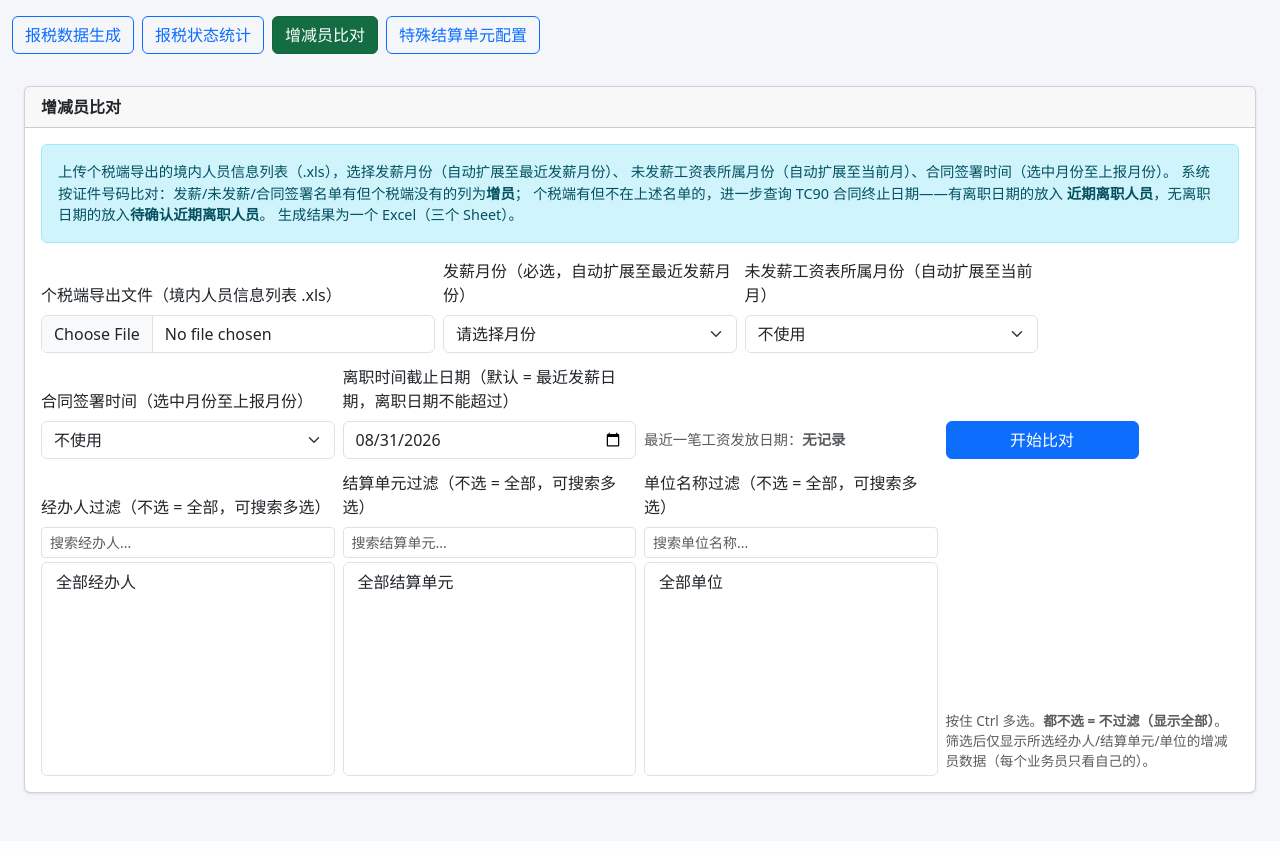
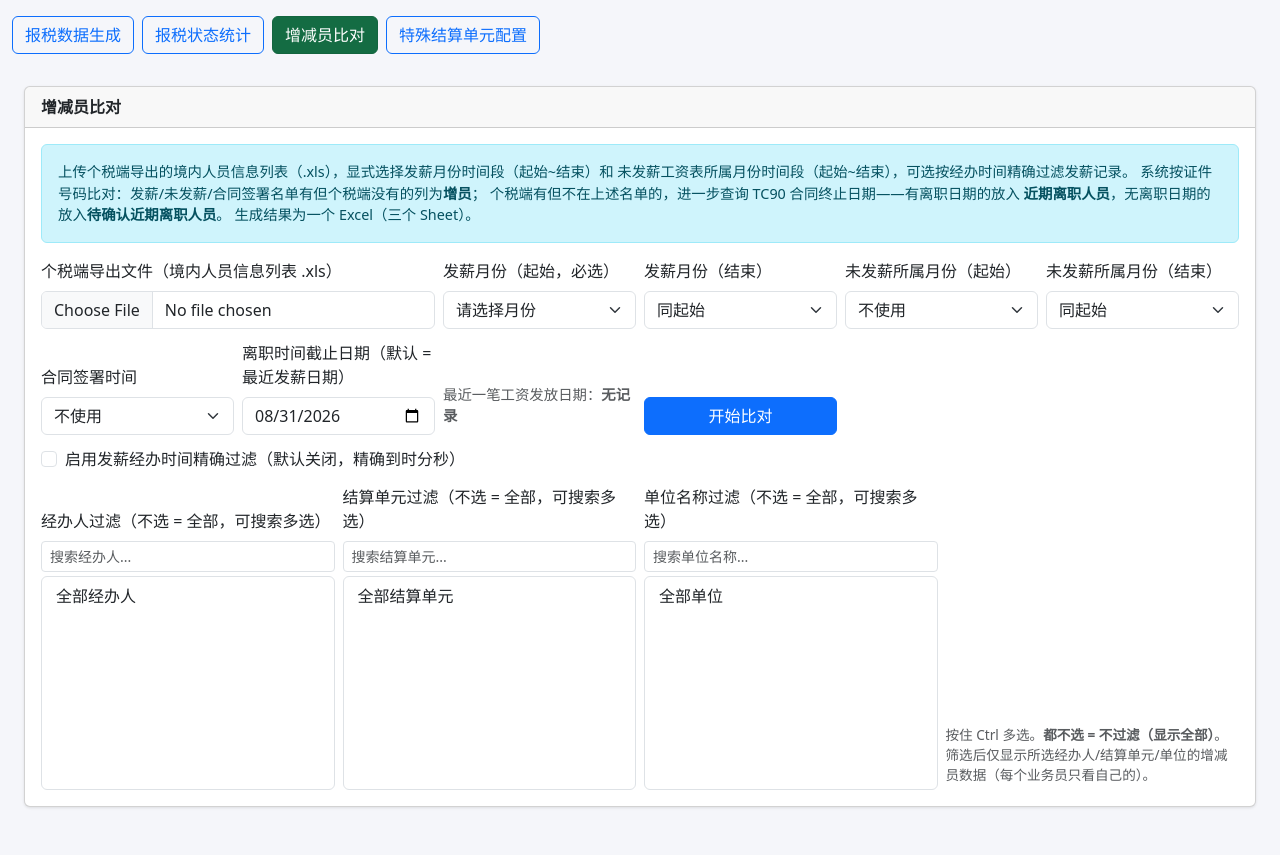
Before and after one commit to wanghannew1/TaxGen, a Flask app: page /personnel-compare in a window 1280 px wide. Shown: the part 56-911 px from the top of the page. Before the commit the page ends 851 px from the top, so only its background shows below. Run offline with Flask 3, Linux system fonts and the light colour scheme; data that the repository does not hold is empty.

Commit message:
feat: explicit pay/unpaid month ranges (start-end) with optional handling-time filter

```diff
--- a/app.py
+++ b/app.py
@@ -588,9 +588,10 @@ def api_personnel_compare():
 
     参数:
     - file: 个税端导出文件 (.xls)
-    - pay_month: 发薪月份 (选中月份至最近发薪月份自动扩展)
-    - unpaid_salary_month: 未发薪工资表所属月份 (选中月份至当前月自动扩展)
-    - contract_month: 合同签署时间 (选中月份当月1日至上报月份最后一天)
+    - pay_month_start/pay_month_end: 发薪月份时间段 (显式起止)
+    - unpaid_month_start/unpaid_month_end: 未发薪工资表所属月份时间段 (显式起止)
+    - pay_start_time/pay_end_time: 可选发薪经办时间 (精确到时分秒, 默认关闭)
+    - contract_month: 合同签署时间 (选中月份当月1日至起始发薪月份最后一天)
     - termination_deadline: 离职时间截止日期 (默认最近发薪日期)
     """
     try:
@@ -605,18 +606,29 @@ def api_personnel_compare():
         file = request.files.get("file")
         if not file:
             return jsonify({"error": "请上传个税端导出文件"}), 400
-        pay_month = int(request.form.get("pay_month", 0) or 0)
-        if not pay_month:
-            return jsonify({"error": "请选择发薪月份"}), 400
-        unpaid_month = int(request.form.get("unpaid_salary_month", 0) or 0)
+        pay_month_start = int(request.form.get("pay_month_start", 0) or 0)
+        if not pay_month_start:
+            return jsonify({"error": "请选择发薪月份(起始)"}), 400
+        pay_month_end = int(request.form.get("pay_month_end", 0) or pay_month_start)
+        if pay_month_end < pay_month_start:
+            return jsonify({"error": "发薪月份(结束)不能早于(起始)"}), 400
+        unpaid_month_start = int(request.form.get("unpaid_month_start", 0) or 0)
+        unpaid_month_end = int(request.form.get("unpaid_month_end", 0) or unpaid_month_start)
+        if unpaid_month_start and unpaid_month_end < unpaid_month_start:
+            return jsonify({"error": "未发薪所属月份(结束)不能早于(起始)"}), 400
         contract_month = int(request.form.get("contract_month", 0) or 0)
+        # 可选经办时间过滤 (精确到时分秒, 默认关闭)
+        pay_start_time = request.form.get("pay_start_time", "").strip()
+        pay_end_time = request.form.get("pay_end_time", "").strip()
+        from datetime import datetime as _dt
+        pay_start_dt = _dt.strptime(pay_start_time, "%Y-%m-%dT%H:%M") if pay_start_time else None
+        pay_end_dt = _dt.strptime(pay_end_time, "%Y-%m-%dT%H:%M") if pay_end_time else None
         filter_handlers = [h for h in request.form.getlist("handler") if h.strip()]
         filter_units = [int(u) for u in request.form.getlist("unit") if u.strip()]
         filter_depts = [d for d in request.form.getlist("dept") if d.strip()]
         deadline = request.form.get("termination_deadline", "").strip()
         deadline_date = None
         if deadline:
-            from datetime import datetime as _dt
             try:
                 deadline_date = _dt.strptime(deadline, "%Y-%m-%d").date()
             except ValueError:
@@ -638,27 +650,27 @@ def api_personnel_compare():
             return jsonify({"error": "导出文件中未解析到有效人员记录"}), 400
 
         conn = get_connection()
-        # 发薪月份范围: 选中月份 → 最近发薪月份
-        pay_months = get_pay_month_range(pay_month, conn)
+        # 发薪月份范围: 用户显式选择 [起始, 结束]
+        pay_months = list(range(pay_month_start, pay_month_end + 1))
         payroll_certs = set()
         payroll_personnel = []
         seen = set()
         for m in pay_months:
-            payroll_certs |= get_payroll_cert_numbers(conn, m)
-            for p in get_payroll_personnel(conn, m):
+            payroll_certs |= get_payroll_cert_numbers(conn, m, start_time=pay_start_dt, end_time=pay_end_dt)
+            for p in get_payroll_personnel(conn, m, start_time=pay_start_dt, end_time=pay_end_dt):
                 if p.身份证 and p.身份证 not in seen:
                     seen.add(p.身份证)
                     payroll_personnel.append(p)
-        # 未发薪工资表: 选中所属月份 → 当前月
+        # 未发薪工资表: 用户显式选择 [起始, 结束]
         unpaid_persons = set()
-        if unpaid_month:
-            unpaid_months = get_unpaid_month_range(unpaid_month)
+        unpaid_months = []
+        if unpaid_month_start:
+            unpaid_months = list(range(unpaid_month_start, unpaid_month_end + 1))
             unpaid_persons = get_unpaid_salary_persons(conn, unpaid_months)
-        # 合同签署: 选中月份当月1日 → 上报月份最后一天
+        # 合同签署: 选中月份当月1日 → 起始发薪月份最后一天
         contract_persons = set()
         if contract_month:
-            _, report_pay_date = get_latest_pay_date(conn)
-            start_date, end_date = get_contract_date_range(contract_month, pay_month)
+            start_date, end_date = get_contract_date_range(contract_month, pay_month_start)
             contract_persons = get_contract_signed_persons(conn, start_date, end_date)
         # 疑似近期离职: 个税端未标记离职(无离职日期)且不在发薪/未发薪/合同名单
         active_certs = {
@@ -686,11 +698,9 @@ def api_personnel_compare():
         zero_codes = get_zero_salary_unit_codes()
         excl_codes = get_excluded_unit_codes()
         if zero_codes:
-            unpaid_ms = get_unpaid_month_range(unpaid_month) if unpaid_month else []
-            exclude_certs |= get_zero_salary_certs(conn, pay_months, unpaid_ms, zero_codes)
+            exclude_certs |= get_zero_salary_certs(conn, pay_months, unpaid_months, zero_codes)
         if excl_codes:
-            relevant_months = sorted(set(pay_months) | set(
-                get_unpaid_month_range(unpaid_month) if unpaid_month else []))
+            relevant_months = sorted(set(pay_months) | set(unpaid_months))
             exclude_certs |= get_excluded_unit_certs(conn, pay_months, excl_codes,
                                                      relevant_months=relevant_months)
         # 经办人/结算单元/单位过滤 + 备注(结算单元名称)数据
@@ -743,7 +753,6 @@ def api_personnel_compare():
         from templates_gen.personnel_compare import (IDX_证件号码, build_verify_row,
                                                      map_personnel_info_to_row as _map_row)
         add_certs_final = {r[IDX_证件号码] for r in add_rows}
-        unpaid_months = get_unpaid_month_range(unpaid_month) if unpaid_month else []
         verify_params = {
             "pay_months": pay_months,
             "unpaid_months": unpaid_months,
@@ -816,7 +825,7 @@ def api_personnel_compare():
             for r in recs_sorted[:2]:
                 tc90_rows.append([r["cert"], r["姓名"], r["unit_code"], r["unit_name"],
                                   r["合同开始日期"], r["合同终止日期"], r["单位名称"], r["经办人"]])
-        month_label = str(pay_month)
+        month_label = f"{pay_month_start}-{pay_month_end}" if pay_month_end != pay_month_start else str(pay_month_start)
         result = generate_compare_excel(add_rows, departed_rows, pending_rows, stats, OUTPUT_DIR, month_label,
                                         verify_rows=verify_rows, tc93_rows=tc93_rows,
                                         tc8m_rows=tc8m_rows, tc90_rows=tc90_rows)
--- a/templates/personnel_compare.html
+++ b/templates/personnel_compare.html
@@ -39,8 +39,8 @@
         <div class="card-header"><strong>增减员比对</strong></div>
         <div class="card-body">
             <div class="alert alert-info mb-3" style="font-size: 0.9rem;">
-                上传个税端导出的境内人员信息列表（.xls），选择发薪月份（自动扩展至最近发薪月份）、
-                未发薪工资表所属月份（自动扩展至当前月）、合同签署时间（选中月份至上报月份）。
+                上传个税端导出的境内人员信息列表（.xls），显式选择发薪月份时间段（起始~结束）和
+                未发薪工资表所属月份时间段（起始~结束），可选按经办时间精确过滤发薪记录。
                 系统按证件号码比对：发薪/未发薪/合同签署名单有但个税端没有的列为<strong>增员</strong>；
                 个税端有但不在上述名单的，进一步查询 TC90 合同终止日期——有离职日期的放入
                 <strong>近期离职人员</strong>，无离职日期的放入<strong>待确认近期离职人员</strong>。
@@ -51,35 +51,63 @@
                     <label class="form-label">个税端导出文件（境内人员信息列表 .xls）</label>
                     <input type="file" id="exportFile" class="form-control" accept=".xls">
                 </div>
-                <div class="col-md-3">
-                    <label class="form-label">发薪月份（必选，自动扩展至最近发薪月份）</label>
-                    <select id="payMonth" class="form-select">
+                <div class="col-md-2">
+                    <label class="form-label">发薪月份（起始，必选）</label>
+                    <select id="payMonthStart" class="form-select">
                         <option value="">请选择月份</option>
                     </select>
                 </div>
-                <div class="col-md-3">
-                    <label class="form-label">未发薪工资表所属月份（自动扩展至当前月）</label>
-                    <select id="unpaidMonth" class="form-select">
+                <div class="col-md-2">
+                    <label class="form-label">发薪月份（结束）</label>
+                    <select id="payMonthEnd" class="form-select">
+                        <option value="">同起始</option>
+                    </select>
+                </div>
+                <div class="col-md-2">
+                    <label class="form-label">未发薪所属月份（起始）</label>
+                    <select id="unpaidMonthStart" class="form-select">
                         <option value="">不使用</option>
+                    </select>
+                </div>
+                <div class="col-md-2">
+                    <label class="form-label">未发薪所属月份（结束）</label>
+                    <select id="unpaidMonthEnd" class="form-select">
+                        <option value="">同起始</option>
                     </select>
                 </div>
             </div>
             <div class="row g-2 align-items-end mt-1">
-                <div class="col-md-3">
-                    <label class="form-label">合同签署时间（选中月份至上报月份）</label>
+                <div class="col-md-2">
+                    <label class="form-label">合同签署时间</label>
                     <select id="contractMonth" class="form-select">
                         <option value="">不使用</option>
                     </select>
                 </div>
-                <div class="col-md-3">
-                    <label class="form-label">离职时间截止日期（默认 = 最近发薪日期，离职日期不能超过）</label>
+                <div class="col-md-2">
+                    <label class="form-label">离职时间截止日期（默认 = 最近发薪日期）</label>
                     <input type="date" id="terminationDeadline" class="form-control">
                 </div>
-                <div class="col-md-3 d-flex align-items-end pb-2">
+                <div class="col-md-2 d-flex align-items-end pb-2">
                     <span class="text-muted" style="font-size: 0.9rem;">最近一笔工资发放日期：<strong id="latestPayDate">查询中...</strong></span>
                 </div>
                 <div class="col-md-2">
                     <button id="btnCompare" class="btn btn-primary w-100">开始比对</button>
+                </div>
+            </div>
+            <div class="row g-2 align-items-end mt-1">
+                <div class="col-md-12">
+                    <div class="form-check">
+                        <input class="form-check-input" type="checkbox" id="enablePayTime">
+                        <label class="form-check-label" for="enablePayTime">启用发薪经办时间精确过滤（默认关闭，精确到时分秒）</label>
+                    </div>
+                </div>
+                <div class="col-md-4" id="payStartTimeBox" style="display:none;">
+                    <label class="form-label">发薪经办时间（起始）</label>
+                    <input type="datetime-local" id="payStartTime" class="form-control">
+                </div>
+                <div class="col-md-4" id="payEndTimeBox" style="display:none;">
+                    <label class="form-label">发薪经办时间（结束）</label>
+                    <input type="datetime-local" id="payEndTime" class="form-control">
                 </div>
             </div>
             <div class="row g-2 align-items-end mt-1">
@@ -139,9 +167,16 @@
 <script src="https://cdn.jsdelivr.net/npm/bootstrap@5.3.0/dist/js/bootstrap.bundle.min.js"></script>
 <script>
     const exportFile = document.getElementById('exportFile');
-    const payMonth = document.getElementById('payMonth');
-    const unpaidMonth = document.getElementById('unpaidMonth');
+    const payMonthStart = document.getElementById('payMonthStart');
+    const payMonthEnd = document.getElementById('payMonthEnd');
+    const unpaidMonthStart = document.getElementById('unpaidMonthStart');
+    const unpaidMonthEnd = document.getElementById('unpaidMonthEnd');
     const contractMonth = document.getElementById('contractMonth');
+    const enablePayTime = document.getElementById('enablePayTime');
+    const payStartTime = document.getElementById('payStartTime');
+    const payEndTime = document.getElementById('payEndTime');
+    const payStartTimeBox = document.getElementById('payStartTimeBox');
+    const payEndTimeBox = document.getElementById('payEndTimeBox');
     const terminationDeadline = document.getElementById('terminationDeadline');
     const handlerFilter = document.getElementById('handlerFilter');
     const unitFilter = document.getElementById('unitFilter');
@@ -183,11 +218,13 @@
             const months = await resp.json();
             let options = '<option value="">请选择月份</option>';
             months.forEach(m => { options += `<option value="${m.value}">${m.label}</option>`; });
-            payMonth.innerHTML = options;
-            unpaidMonth.innerHTML = '<option value="">不使用</option>' + options.slice('<option value="">请选择月份</option>'.length);
+            payMonthStart.innerHTML = options;
+            payMonthEnd.innerHTML = '<option value="">同起始</option>' + options.slice('<option value="">请选择月份</option>'.length);
+            unpaidMonthStart.innerHTML = '<option value="">不使用</option>' + options.slice('<option value="">请选择月份</option>'.length);
+            unpaidMonthEnd.innerHTML = '<option value="">同起始</option>' + options.slice('<option value="">请选择月份</option>'.length);
             contractMonth.innerHTML = '<option value="">不使用</option>' + options.slice('<option value="">请选择月份</option>'.length);
         } catch (e) {
-            payMonth.innerHTML = '<option value="">加载失败，请刷新重试</option>';
+            payMonthStart.innerHTML = '<option value="">加载失败，请刷新重试</option>';
             showError(`加载月份列表失败: ${e.message}`);
         }
     }
@@ -200,12 +237,25 @@
             const data = await resp.json();
             if (data.month) {
                 const m = String(data.month);
-                const opt = Array.from(payMonth.options).find(o => o.value === m);
-                if (opt) payMonth.value = m;
-                const opt2 = Array.from(unpaidMonth.options).find(o => o.value === m);
-                if (opt2) unpaidMonth.value = m;
+                // 发薪: 起始=默认上报月, 结束=同起始
+                const opt = Array.from(payMonthStart.options).find(o => o.value === m);
+                if (opt) {
+                    payMonthStart.value = m;
+                    payMonthEnd.value = m;
+                }
+                // 未发薪: 起始=默认上报月, 结束=同起始
+                const opt2 = Array.from(unpaidMonthStart.options).find(o => o.value === m);
+                if (opt2) {
+                    unpaidMonthStart.value = m;
+                    unpaidMonthEnd.value = m;
+                }
                 const opt3 = Array.from(contractMonth.options).find(o => o.value === m);
                 if (opt3) contractMonth.value = m;
+                // 经办时间默认值: 起始月第一天 00:00 ~ 结束月最后一天 23:59
+                const y = Math.floor(m / 100), mo = m % 100;
+                payStartTime.value = `${y}-${String(mo).padStart(2, '0')}-01T00:00`;
+                const lastDay = new Date(y, mo, 0).getDate();
+                payEndTime.value = `${y}-${String(mo).padStart(2, '0')}-${String(lastDay).padStart(2, '0')}T23:59`;
             }
         } catch (e) { /* 保持默认空选 */ }
         loadFilters();
@@ -244,7 +294,7 @@
     }
 
     async function loadFilters() {
-        const m = payMonth.value;
+        const m = payMonthStart.value;
         if (!m) {
             handlerFilter.innerHTML = '<option value="">全部经办人</option>';
             unitFilter.innerHTML = '<option value="">全部结算单元</option>';
@@ -264,6 +314,11 @@
         } catch (e) { /* 静默失败 */ }
     }
 
+    enablePayTime.addEventListener('change', function() {
+        payStartTimeBox.style.display = this.checked ? 'block' : 'none';
+        payEndTimeBox.style.display = this.checked ? 'block' : 'none';
+    });
+
     function filterOptions(searchEl, selectEl) {
         const kw = searchEl.value.trim().toLowerCase();
         const selected = Array.from(selectEl.selectedOptions).map(o => o.value);
@@ -278,14 +333,41 @@
     unitSearch.addEventListener('input', () => filterOptions(unitSearch, unitFilter));
     deptSearch.addEventListener('input', () => filterOptions(deptSearch, deptFilter));
 
-    payMonth.addEventListener('change', loadFilters);
+    payMonthStart.addEventListener('change', function() {
+        // 结束默认跟随起始
+        if (!payMonthEnd.value || payMonthEnd.value === payMonthStart.value) {
+            payMonthEnd.value = payMonthStart.value;
+        }
+        loadFilters();
+    });
+    payMonthEnd.addEventListener('change', function() {
+        if (payMonthEnd.value && payMonthStart.value && payMonthEnd.value < payMonthStart.value) {
+            showError('发薪月份(结束)不能早于(起始)');
+            payMonthEnd.value = payMonthStart.value;
+            return;
+        }
+        hideError();
+    });
+    unpaidMonthStart.addEventListener('change', function() {
+        if (!unpaidMonthEnd.value || unpaidMonthEnd.value === unpaidMonthStart.value) {
+            unpaidMonthEnd.value = unpaidMonthStart.value;
+        }
+    });
+    unpaidMonthEnd.addEventListener('change', function() {
+        if (unpaidMonthEnd.value && unpaidMonthStart.value && unpaidMonthEnd.value < unpaidMonthStart.value) {
+            showError('未发薪所属月份(结束)不能早于(起始)');
+            unpaidMonthEnd.value = unpaidMonthStart.value;
+            return;
+        }
+        hideError();
+    });
 
     btnCompare.addEventListener('click', async function() {
         hideError();
         resultCard.style.display = 'none';
         const file = exportFile.files[0];
         if (!file) { showError('请先上传个税端导出文件'); return; }
-        if (!payMonth.value) { showError('请选择发薪月份'); return; }
+        if (!payMonthStart.value) { showError('请选择发薪月份(起始)'); return; }
         const deadline = terminationDeadline.value;
         if (!deadline) { showError('请设置离职时间截止日期'); return; }
 
@@ -294,10 +376,20 @@
         try {
             const form = new FormData();
             form.append('file', file);
-            form.append('pay_month', payMonth.value);
-            if (unpaidMonth.value) form.append('unpaid_salary_month', unpaidMonth.value);
+            form.append('pay_month_start', payMonthStart.value);
+            form.append('pay_month_end', payMonthEnd.value || payMonthStart.value);
+            if (unpaidMonthStart.value) {
+                form.append('unpaid_month_start', unpaidMonthStart.value);
+                form.append('unpaid_month_end', unpaidMonthEnd.value || unpaidMonthStart.value);
+            }
             if (contractMonth.value) form.append('contract_month', contractMonth.value);
             form.append('termination_deadline', deadline);
+            if (enablePayTime.checked) {
+                if (!payStartTime.value) { showError('请填写发薪经办时间(起始)'); btnCompare.disabled = false; loading.style.display = 'none'; return; }
+                if (!payEndTime.value) { showError('请填写发薪经办时间(结束)'); btnCompare.disabled = false; loading.style.display = 'none'; return; }
+                form.append('pay_start_time', payStartTime.value);
+                form.append('pay_end_time', payEndTime.value);
+            }
             Array.from(handlerFilter.selectedOptions).forEach(o => { if (o.value) form.append('handler', o.value); });
             Array.from(unitFilter.selectedOptions).forEach(o => { if (o.value) form.append('unit', o.value); });
             Array.from(deptFilter.selectedOptions).forEach(o => { if (o.value) form.append('dept', o.value); });
@@ -305,7 +397,7 @@
             const data = await resp.json();
             if (!resp.ok || data.error) { showError(data.error || '比对失败，请稍后重试'); return; }
 
-            const label = payMonth.options[payMonth.selectedIndex] ? payMonth.options[payMonth.selectedIndex].text : payMonth.value;
+            const label = payMonthStart.options[payMonthStart.selectedIndex] ? payMonthStart.options[payMonthStart.selectedIndex].text : payMonthStart.value;
             statMonth.textContent = label;
             statTaxTotal.textContent = data.tax_total;
             statPayrollTotal.textContent = data.payroll_total;
```
Also changed, not shown: queries.py (+24 -4 lines).
